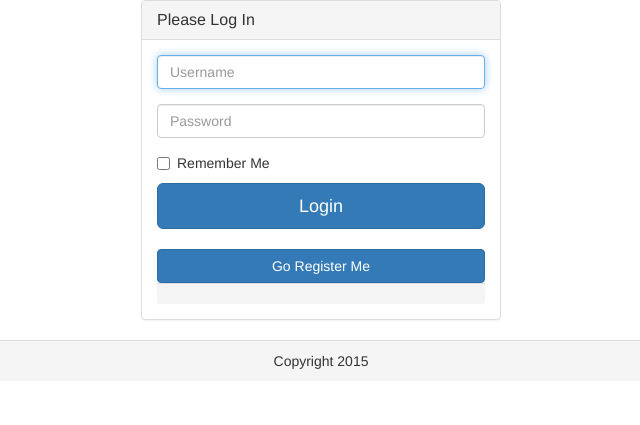
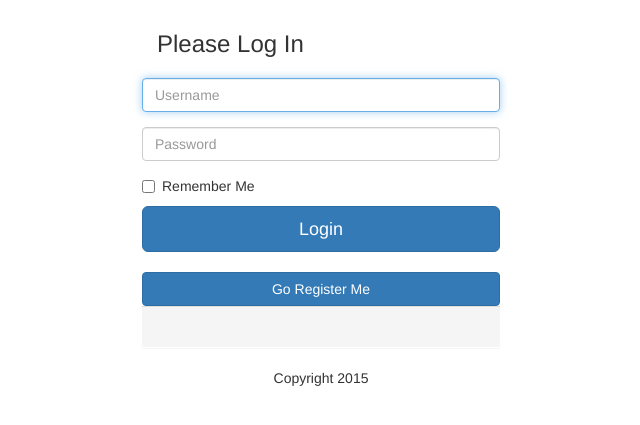
Before and after one commit to UBFlowin/feckless_barnacle, a Flask app: page / in a window 1280 px wide. Shown: the part 121-546 px from the top of the page, without its empty margins (319-959 px from the left). Run offline with Flask 2, Linux system fonts and the light colour scheme; parts of the project's set-up code (start-up, migrations or seed data) failed here and were passed over; some libraries are stand-ins or nearby versions.

Commit message:
Added graphical elements to login, via custom_ubflow.css changes and some changes to class names by appending a  suffix to identify login elements.  Changes to button functionality.

```diff
--- a/templates/layout.html
+++ b/templates/layout.html
@@ -1,5 +1,7 @@
 {% extends "base.html" %}
 {% block layout %}
+
+        <script type="stylesheet" src="{{ url_for('static', filename='custom_ubflow.css') }}"></script>
         <script src="http://ajax.googleapis.com/ajax/libs/jquery/2.1.4/jquery.min.js"></script>
 
         <nav class="navbar navbar-default navbar-static-top" role="navigation" style="margin-bottom: 0">
@@ -41,6 +43,6 @@
     <article>
         {% block body %}{% endblock %}
     </article>
-    <footer><div class="panel-footer" align="center">Copyright 2015</div></footer>
+    <footer><div class="panel-footer-copy" align="center">Copyright 2015</div></footer>
 </body>
 {% endblock %}
--- a/templates/login.html
+++ b/templates/login.html
@@ -1,5 +1,6 @@
 {% extends "layout.html" %}
 {% block body %}
+<script type="stylesheet" src="{{ url_for('static', filename='custom_ubflow.css') }}"></script>
 <script>
     var error = '{{ input_error }}';
     if (elem = document.getElementById("panel_footer")){
@@ -10,11 +11,11 @@
     <div class="container">
         <div class="row">
             <div class="col-md-4 col-md-offset-4 col-xs-offset-3 col-xs-6">
-                <div class="login-panel panel panel-default">
+                <div class="login-panel panel">
                     <div class="panel-heading">
-                        <h3 class="panel-title">Please Log In</h3>
+                        <h3 class="panel-title-login">Please Log In</h3>
                     </div>
-                    <div class="panel-body">
+                    <div class="panel-body-login">
                         <form role="form" method="post" action="/login">
                             <fieldset>
                                 <div class="form-group">
@@ -29,11 +30,11 @@
                                     </label>
                                 </div>
                                 <!-- Change this to a button or input when using this as a form -->
-                                <input type="submit" class="btn btn-lg btn-primary btn-block" value ="Login"/>
+                                <input type="submit" class="btn btn-lg btn-primary btn-block gradient round" value ="Login"/>
                                 <br/>
-                                <input type="button" class="btn btn-med btn-primary btn-block" onclick="location.href='/register';" value="Go Register Me" />
+                                <input type="button" class="btn btn-med btn-primary btn-block gradient round" onclick="location.href='/register';" value="Go Register Me" />
                                 <div class="panel-footer">
-                                    <h3 id="panel_footer" class="panel-title" align="center">
+                                    <h3 id="panel_footer" class="panel-title-login" align="center">
                                         {% if input_error == '' %}
                                         {% else %}
                                             <script>
```
